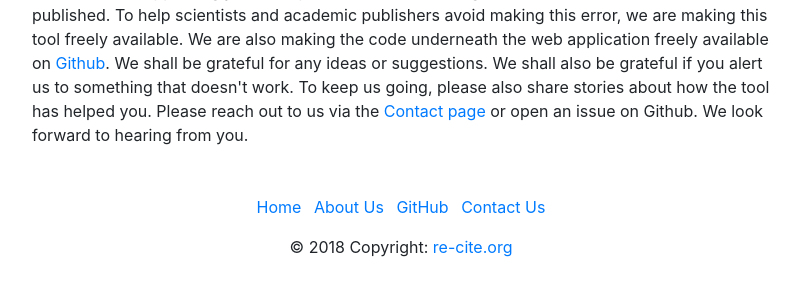
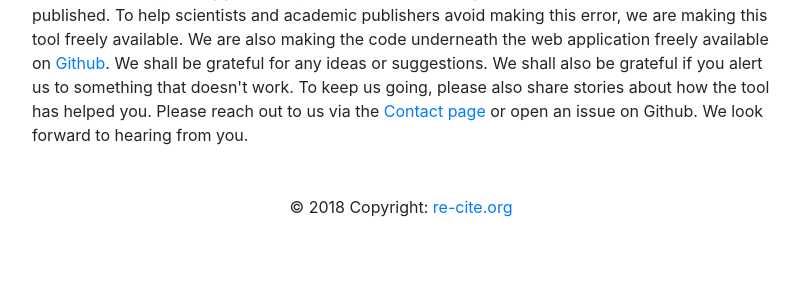
Before and after one commit to recite/re-cite.org, a Flask app: page /about in a window 1280 px wide. Shown: the part 298-598 px from the top of the page, without its empty margins (239-1039 px from the left). Run offline with Flask 2, Linux system fonts and the light colour scheme; some libraries are stand-ins or nearby versions.

Commit message:
footer isn't needed.

```diff
--- a/app/templates/layout.html
+++ b/app/templates/layout.html
@@ -51,12 +51,12 @@
       </div>
     {%- block body %}{% endblock -%}
       <footer class="mt-5 page-footer">
-        <ul class="list-inline text-center">
+        <!--ul class="list-inline text-center">
           <li class="list-inline-item"><a href="{{ url_for('index') }}">Home</a></li>
           <li class="list-inline-item"><a href="{{ url_for('about') }}">About Us</a></li>
           <li class="list-inline-item"><a href="http://github.com/recite/re-cite.org">GitHub</a></li>
           <li class="list-inline-item"><a href="{{ url_for('contact') }}">Contact Us</a></li>
-        </ul>
+        </ul-->
         <div class="text-center">© 2018 Copyright:
           <a href="http://re-cite.org">re-cite.org</a>
         </div>
```
